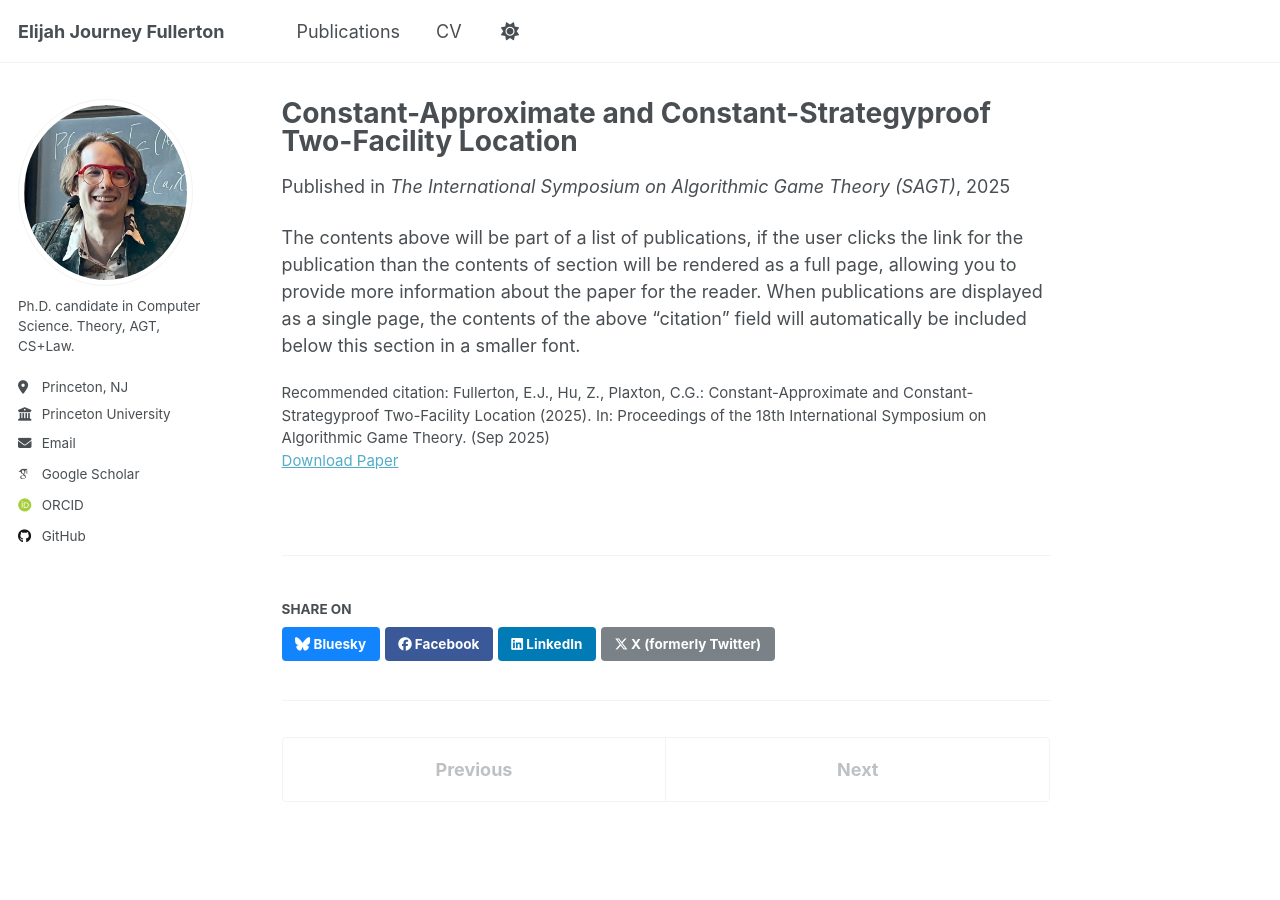
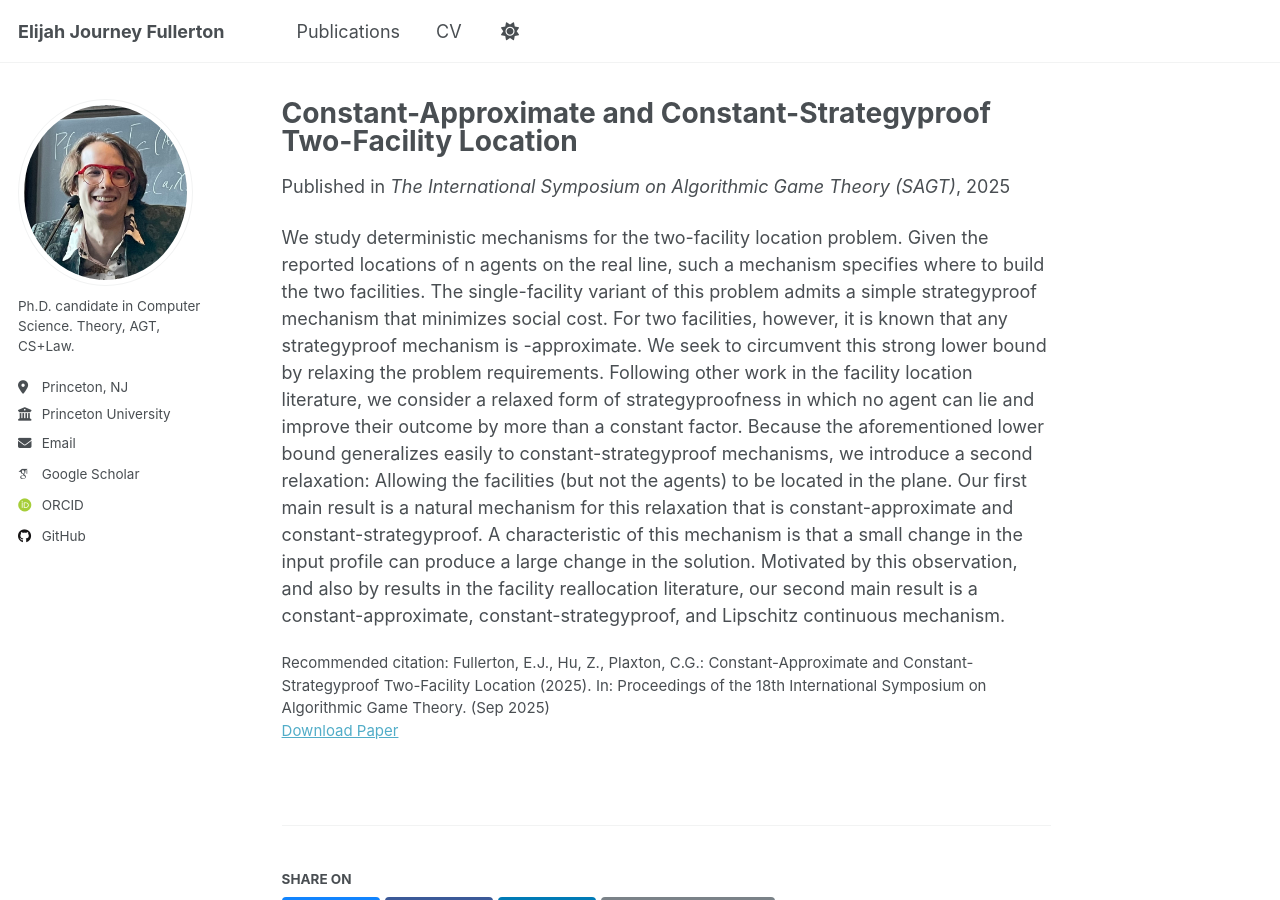
Before and after one commit to elijah-fullerton/elijah-fullerton.github.io, a Jekyll site: the page built from _publications/2025-07-06-constant-approximate-facility-location.md, in a window 1280 px wide and 900 px high. Built offline with Jekyll 4.4.1, drawn with Linux system fonts in a browser that asks for light colours; some web fonts are replaced; a script that is not in the unit is left out.

Commit message:
Update 2025-07-06-constant-approximate-facility-location.md

```diff
--- a/_publications/2025-07-06-constant-approximate-facility-location.md
+++ b/_publications/2025-07-06-constant-approximate-facility-location.md
@@ -9,4 +9,4 @@ venue: 'The International Symposium on Algorithmic Game Theory (SAGT)'
 paperurl: 'https://arxiv.org/abs/2507.04485'
 citation: 'Fullerton, E.J., Hu, Z., Plaxton, C.G.: Constant-Approximate and Constant-Strategyproof Two-Facility Location (2025). In: Proceedings of the 18th International Symposium on Algorithmic Game Theory. (Sep 2025)'
 ---
-The contents above will be part of a list of publications, if the user clicks the link for the publication than the contents of section will be rendered as a full page, allowing you to provide more information about the paper for the reader. When publications are displayed as a single page, the contents of the above "citation" field will automatically be included below this section in a smaller font.
+We study deterministic mechanisms for the two-facility location problem. Given the reported locations of n agents on the real line, such a mechanism specifies where to build the two facilities. The single-facility variant of this problem admits a simple strategyproof mechanism that minimizes social cost. For two facilities, however, it is known that any strategyproof mechanism is  -approximate. We seek to circumvent this strong lower bound by relaxing the problem requirements. Following other work in the facility location literature, we consider a relaxed form of strategyproofness in which no agent can lie and improve their outcome by more than a constant factor. Because the aforementioned   lower bound generalizes easily to constant-strategyproof mechanisms, we introduce a second relaxation: Allowing the facilities (but not the agents) to be located in the plane. Our first main result is a natural mechanism for this relaxation that is constant-approximate and constant-strategyproof. A characteristic of this mechanism is that a small change in the input profile can produce a large change in the solution. Motivated by this observation, and also by results in the facility reallocation literature, our second main result is a constant-approximate, constant-strategyproof, and Lipschitz continuous mechanism.
```
